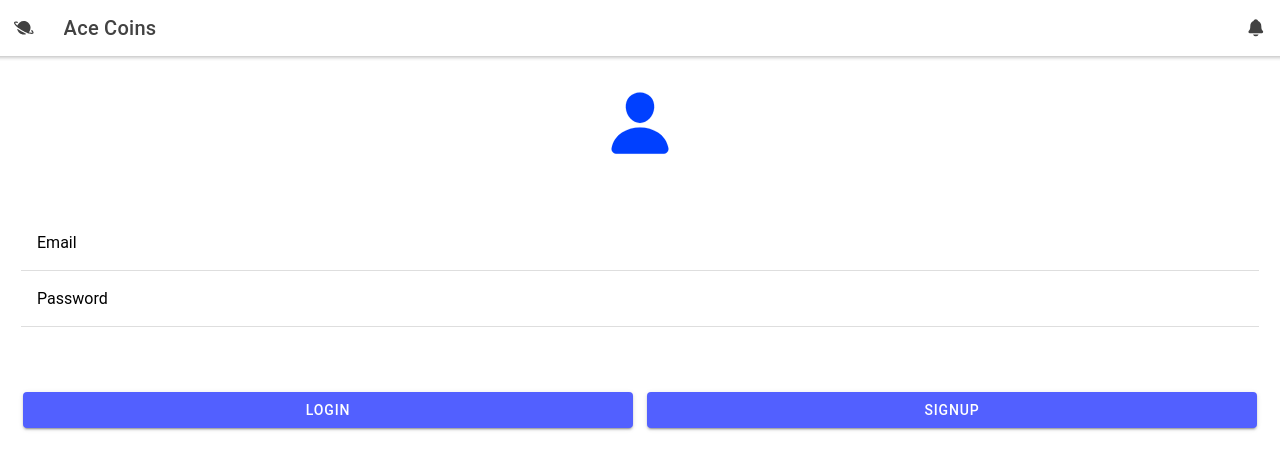
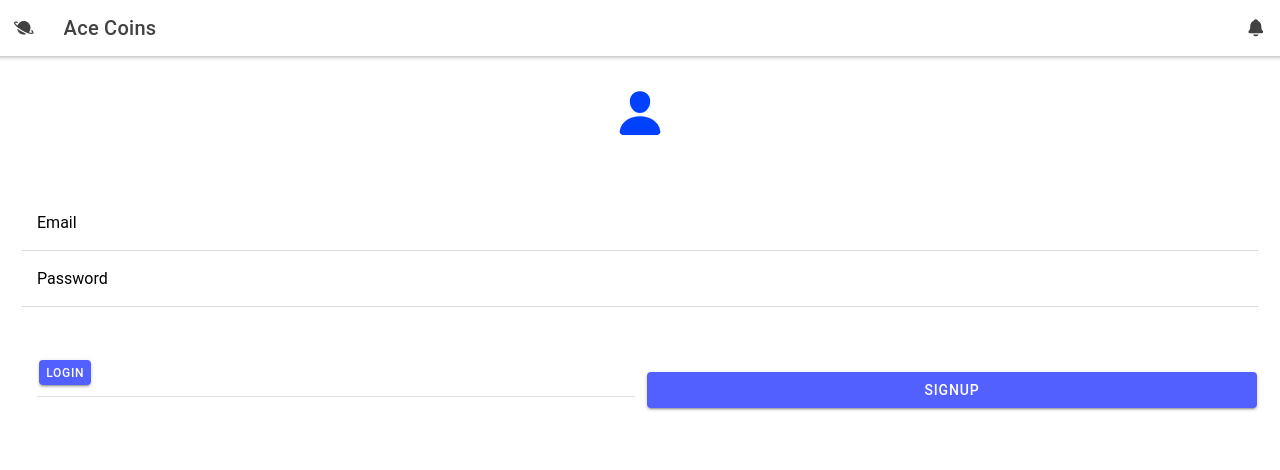
Before and after one commit to samiksha0302/ace-coins-8t4lin, a React (Create React App) app: page /pageLogin in a window 1280 px wide. Shown: the top 470 px of the page. Built offline with nearby package versions, Linux system fonts and the light colour scheme.

Commit message:
commit 10 - Login Code Added

```diff
--- /dev/null
+++ b/src/constnats.ts
@@ -0,0 +1,7 @@
+export interface AppConfig {
+    API_ENDPOINT : string
+  }
+
+export const CONFIG: AppConfig = {
+    API_ENDPOINT : "https://conduit.productionready.io/api/"
+  };
--- a/src/pages/pageLogin.tsx
+++ b/src/pages/pageLogin.tsx
@@ -1,12 +1,15 @@
 import { IonContent, IonHeader, IonPage, IonTitle, IonToolbar,
     IonLabel, IonButton, IonIcon, IonButtons ,
     IonRow, IonCol, IonGrid, IonItem,
-    IonCard, IonCardContent, IonCardHeader, IonCardTitle, IonCardSubtitle, IonList , IonBackButton, IonListHeader, IonAvatar,IonInput,
-    IonRouterLink
-
+    IonCard, IonCardContent, IonCardHeader, IonCardTitle, IonCardSubtitle,
+    IonList , IonBackButton, IonListHeader, IonAvatar,IonInput,
+    IonRouterLink,
+    IonToast
   } from '@ionic/react';
 
 import './pageLogin.css';
+import { RouteComponentProps } from 'react-router';
+import React from 'react';
 
 import { arrowBack, shapesOutline } from "ionicons/icons";
 import { useEffect, useState } from 'react';
@@ -14,9 +17,106 @@ import { useParams } from 'react-router';
 
 import { home , receipt , wallet , planet, notifications, trendingUp, trendingDown, person  } from 'ionicons/icons';
 import PageSignup from './pageSignup';
-import { monitorEventLoopDelay } from 'perf_hooks';
+import { CONFIG } from '../constnats';
 
-const PageLogin = () => {
+type Props = { props:any };
+type State = { email: string, password: string, toastState: boolean, toastMessage: string};
+
+class PageLogin extends React.Component <Props & RouteComponentProps<any>, State> {
+
+    constructor(props: any) {
+
+        super(props);
+
+        this.state = {
+            email: '',
+            password: '',
+            toastState: false,
+            toastMessage: 'Message'
+        };
+
+        this.event = new CustomEvent('loggedIn', {detail: false});
+    }
+
+    event: Event;
+
+    //Code to Update the Input Components with the values.
+    updatePassword = (event: any) => {
+        this.setState({ password: event.detail.value });
+    };
+
+    updateEmail = (event: any) => {
+        this.setState({ email: event.detail.value });
+    };
+
+    //Code for Clearing Data Before Login
+    componentDidMount(){
+        this.clearCredentials();
+        this.props.history.listen((location, action) => {
+        if(location.pathname === "/login"){
+          this.clearCredentials();}
+        })
+    }
+
+    clearCredentials(){
+        this.event = new CustomEvent('loggedIn', {
+          detail: false
+        });
+        window.dispatchEvent(this.event);
+        localStorage.removeItem("token");
+        localStorage.removeItem("username");
+        localStorage.removeItem("isLogin");
+        localStorage.removeItem("email");
+    }
+
+    //Code for Login Check
+
+    login= () => {
+
+        let url , credentials;
+
+        url = CONFIG.API_ENDPOINT + '/users/login';
+
+        credentials = {
+            "user": {
+            "email": this.state.email,
+            "password": this.state.password}
+        }
+
+        fetch(url, {
+                method: 'POST',
+                headers: {"Content-Type": "application/json",},
+                body: JSON.stringify(credentials)})
+
+                .then((res) => {
+
+                    if(res.status === 200){
+                        return res.json();
+                    } else {
+                        throw new Error("Error Logging in");
+                    }
+                })
+
+                .then((result) => {
+
+                    localStorage.setItem("token",result.user.token);
+                    localStorage.setItem("username", result.user.username);
+                    localStorage.setItem("isLogin", "true");
+                    localStorage.setItem("email", result.user.email);
+
+                    this.event = new CustomEvent('loggedIn', {detail: true,});
+
+                    window.dispatchEvent(this.event);
+                    this.props.history.replace('/');
+                },
+
+                (error) => {
+                    console.error(error);
+                    this.setState({toastMessage: error.toString(), toastState: true});
+                })
+    }
+
+    render() {
 
 	return (
 		<IonPage>
@@ -32,7 +132,7 @@ const PageLogin = () => {
 
                     <IonButtons slot="end">
                         <IonButton>
-                        <IonIcon icon={notifications} />
+                            <IonIcon icon={notifications} />
                         </IonButton>
                     </IonButtons>
                 </IonToolbar>
@@ -42,10 +142,7 @@ const PageLogin = () => {
 
                 <IonRow className='ion-padding'>
                     <IonCol className='ion-text-center ion-padding'>
-                        <IonIcon
-                        style={{ fontSize: "70px", color: "#0040ff" }}
-                        icon={person}
-                        />
+                        <IonIcon style={{ fontSize: "50px", color: "#0040ff" }} icon={person}/>
                     </IonCol>
                 </IonRow>
 
@@ -53,22 +150,20 @@ const PageLogin = () => {
                     <IonCol>
                         <IonItem>
                             <IonLabel position="floating"> Email</IonLabel>
-                            <IonInput  type="email"></IonInput>
+                            <IonInput  onIonChange={this.updateEmail} type="email" placeholder="Email"></IonInput>
                         </IonItem>
                         <IonItem>
                             <IonLabel position="floating"> Password</IonLabel>
-                            <IonInput  type="password"></IonInput>
+                            <IonInput onIonChange={this.updatePassword} type="password" placeholder="Password"></IonInput>
                         </IonItem>
                     </IonCol>
                 </IonRow>
 
                 <IonRow className='ion-padding'>
                     <IonCol>
-                            <IonRouterLink routerLink='./'>
-                                <IonCol size="11">
-                                    <IonButton expand="block">Login</IonButton>
-                                </IonCol>
-                            </IonRouterLink>
+                        <IonItem>
+                            <IonButton expand="block" onClick={this.login}>Login</IonButton>
+                        </IonItem>
                     </IonCol>
 
                     <IonCol>
@@ -80,9 +175,16 @@ const PageLogin = () => {
                     </IonCol>
                 </IonRow>
 
+                <IonToast isOpen={this.state.toastState}
+                    onDidDismiss={() => this.setState(() => ({ toastState: false }))}
+                    message= {this.state.toastMessage}
+                    duration={400}/>
+
             </IonContent>
 		</IonPage>
 	);
+
+}
 };
 
 export default PageLogin;
```
